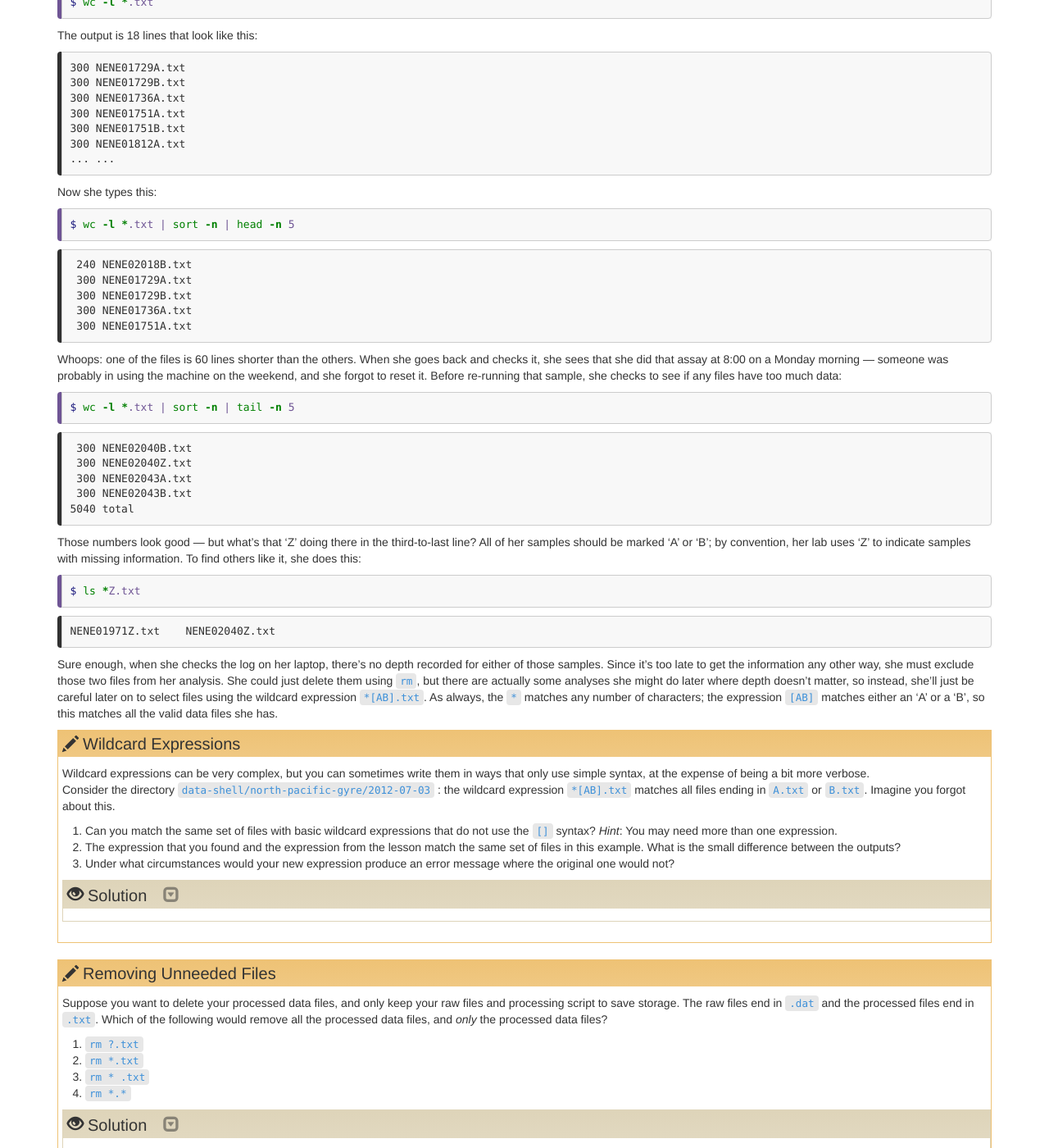
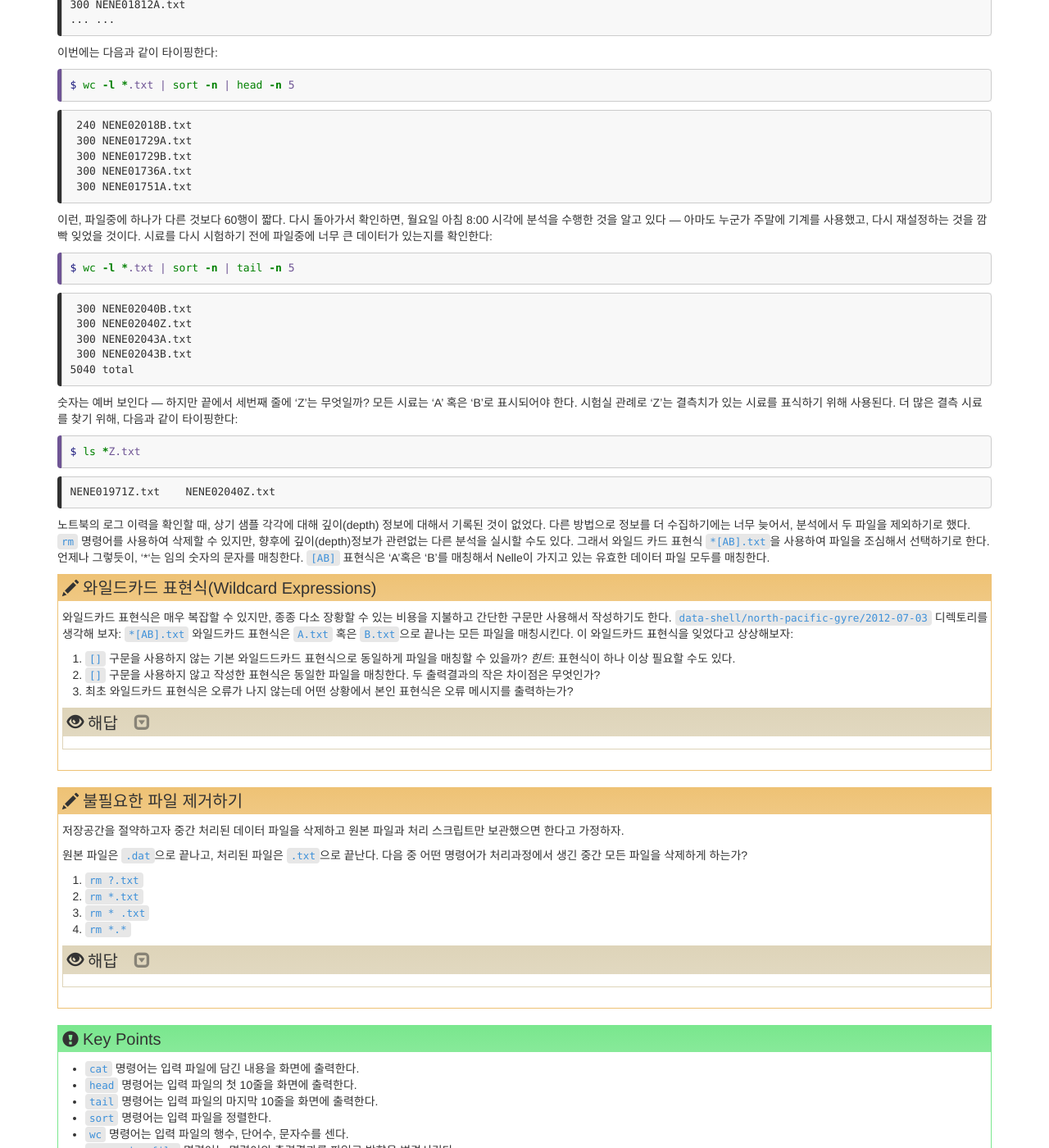
Before and after one commit to statkclee/shell-novice-kr, a Jekyll site: the page built from _episodes/04-pipefilter.md, in a window 1280 px wide and 1400 px high, scrolled down 8045 px. Shown: the whole window at 82% size. Built offline with Jekyll 4.4.1, drawn with Linux system fonts in a browser that asks for light colours; some of the changed text lies outside the part shown.

Commit message:
translated pipe and filter

````diff
--- a/_episodes/04-pipefilter.md
+++ b/_episodes/04-pipefilter.md
@@ -130,22 +130,21 @@ $ cat lengths.txt
 ~~~
 {: .output}
 
-> ## Output Page by Page
+> ## 페이지 단위 출력결과 살펴보기
 >
-> We'll continue to use `cat` in this lesson, for convenience and consistency,
-> but it has the disadvantage that it always dumps the whole file onto your screen.
-> More useful in practice is the command `less`,
-> which you use with `$ less lengths.txt`.
-> This displays a screenful of the file, and then stops.
-> You can go forward one screenful by pressing the spacebar,
-> or back one by pressing `b`.  Press `q` to quit.
+> 이번 학습에서 편리성과 일관성을 위해서 `cat` 명령어를 계속 사용한다.
+> 하지만, 파일 전체를 화면에 쭉 뿌린다는 면에서 단점이 있다.
+> 실무적으로 `less` 명령어가 더 유용한데 `$ less lengths.txt`와 같이 사용한다.
+> 파일을 화면 단위로 출력한다.
+> 아래로 내려가려면 스페이스바를 누르고, 뒤로 돌아가려면 `b`를 누르면 되고,
+> 빠져 나가려면 `q`를 누른다.
 {: .callout}
 
 이제 `sort` 명령어를 사용해서 파일 내용을 정렬합니다.
 
-> ## What Does `sort -n` Do?
+> ## `sort -n` 명령어는 어떤 작업을 수행할까?
 >
-> If we run `sort` on a file containing the following lines:
+> 다음 파일 행을 포함하고 있는 파일에 `sort` 명령어를 실행하면:
 >
 > ~~~
 > 10
@@ -156,7 +155,7 @@ $ cat lengths.txt
 > ~~~
 > {: .source}
 >
-> the output is:
+> 출력결과는 다음과 같다:
 >
 > ~~~
 > 10
@@ -167,7 +166,7 @@ $ cat lengths.txt
 > ~~~
 > {: .output}
 >
-> If we run `sort -n` on the same input, we get this instead:
+> 동일한 입력에 대해서 `sort -n`을 실행하면, 대신에 다음 결과를 얻게 된다:
 >
 > ~~~
 > 2
@@ -178,10 +177,10 @@ $ cat lengths.txt
 > ~~~
 > {: .output}
 >
-> Explain why `-n` has this effect.
+> 인수 `-n`이 왜 이런 효과를 가지는지 설명하세요.
 >
-> > ## Solution
-> > The `-n` flag specifies a numeric sort, rather than alphabetical.
+> > ## 해답
+> > `-n` 플래그는 알파벳 정렬이 아닌, 숫자 정렬하도록 명세한다.
 > {: .solution}
 {: .challenge}
 
@@ -226,58 +225,56 @@ $ head -n 1 sorted-lengths.txt
 `head`의 출력 결과는 가장 짧은 행을 가진 파일이 되어야만 된다.
 
 
-> ## Redirecting to the same file
+> ## 동일한 파일에 방향변경하기
 >
-> It's a very bad idea to try redirecting
-> the output of a command that operates on a file
-> to the same file. For example:
+> 명령어 출력결과를 방향변경하는데 동일한 파일에 보내는 것은 매우
+> 나쁜 아이디어다. 예를 들어:
 >
 > ~~~
 > $ sort -n lengths.txt > lengths.txt
 > ~~~
 > {: .language-bash}
 >
-> Doing something like this may give you
-> incorrect results and/or delete
-> the contents of `lengths.txt`.
+> 위와 같이 작업하게 되면 틀린 결과를 얻을 수 있을 뿐만 아니라
+> 경우에 따라서는 `lengths.txt` 파일 내용을 잃어버릴 수도 있다.
 {: .callout}
 
-> ## What Does `>>` Mean?
-> We have seen the use of `>`, but there is a similar operator `>>` which works slightly differently.
-> By using the `echo` command to print strings, test the commands below to reveal the difference
-> between the two operators:
+> ## `>>`은 무엇을 의미하는가?
+>
+> `>` 사용법을 살펴봤지만, 유사한 연산자로 `>>`도 있는데 다소 다른 방식으로 동작한다.
+> 문자열을 출력하는 `echo` 명령어를 사용해서, 두 연산자 차이를 밝혀내는데 아래 명령어를 테스트 한다:
 >
 > ~~~
 > $ echo hello > testfile01.txt
 > ~~~
 > {: .language-bash}
 >
-> and:
+>
 >
 > ~~~
 > $ echo hello >> testfile02.txt
 > ~~~
 > {: .language-bash}
 >
-> Hint: Try executing each command twice in a row and then examining the output files.
-> > ## Solution
-> > In the first example with `>`, the string "hello" is written to `testfile01.txt`,
-> > but the file gets overwritten each time we run the command.
+> 힌트: 각 명령문을 연속해서 두번 실행하고 나서, 출력결과로 나온 파일을 면밀히 조사한다.
+> > ## 해답
+> > `>` 연산자를 갖는 첫번째 예제에서 문자열 "hello"는 `testfile01.txt` 파일에 저장된다.
+> > 하지만, 매번 명령어를 실행할 때마다 파일에 덮어쓰기를 한다.
 > >
+> > 두번째 예제에서 `>>` 연산자도 마찬가지로 "hello"를 파일에 저장(이 경우 `testfile02.txt`)하는 것을 알 수 있다.
 > > We see from the second example that the `>>` operator also writes "hello" to a file
-> > (in this case`testfile02.txt`),
-> > but appends the string to the file if it already exists (i.e. when we run it for the second time).
+> > 하지만, 파일이 이미 존재하는 경우(즉, 두번째 명령어를 실행하게 되면) 파일에 문자열을 덧붙인다.
 > {: .solution}
 {: .challenge}
 
-> ## Appending Data
+> ## 데이터 덧붙이기
 >
-> We have already met the `head` command, which prints lines from the start of a file.
-> `tail` is similar, but prints lines from the end of a file instead.
+> `head` 명령어는 이미 만나봤다. 파일 시작하는 몇줄을 화면에 출력하는 역할을 수행한다.
+> `tail` 명령어도 유사하지만, 반대로 파일 마지막 몇줄을 화면에 출력하는 역할을 수행한다.
 >
-> Consider the file `data-shell/data/animals.txt`.
-> After these commands, select the answer that
-> corresponds to the file `animalsUpd.txt`:
+> `data-shell/data/animals.txt` 파일을 생각해 보자.
+> 다음 명령어를 실행하게 되면 `animalsUpd.txt` 파일에
+> 저장될 내용이 어떤 것일지 아래에서 정답을 고르세요:
 >
 > ~~~
 > $ head -n 3 animals.txt > animalsUpd.txt
@@ -285,16 +282,16 @@ $ head -n 1 sorted-lengths.txt
 > ~~~
 > {: .language-bash}
 >
-> 1. The first three lines of `animals.txt`
-> 2. The last two lines of `animals.txt`
-> 3. The first three lines and the last two lines of `animals.txt`
-> 4. The second and third lines of `animals.txt`
+> 1. `animals.txt` 파일 첫 3줄.
+> 2. `animals.txt` 파일 마지막 2줄.
+> 3. `animals.txt` 파일의 첫 3줄과 마지막 2줄.
+> 4. `animals.txt` 파일의 두번째 세번째 줄.
 >
-> > ## Solution
-> > Option 3 is correct.
-> > For option 1 to be correct we would only run the `head` command.
-> > For option 2 to be correct we would only run the `tail` command.
-> > For option 4 to be correct we would have to pipe the output of `head` into `tail -2` by doing `head -3 animals.txt | tail -2 >> animalsUpd.txt`
+> > ## 해답
+> > 정답은 3.
+> > 1번이 정답이 되려면, `head` 명령어만 실행한다.
+> > 2번이 정답이 되려면, `tail` 명령어만 실행한다.
+> > 4번이 정답이 되려면, `head -3 animals.txt | tail -2 >> animalsUpd.txt` 명령어를 실행해서 `head` 출력결과를 파이프에 넣어 `tail -2`를 실행해야 한다.
 > {: .solution}
 {: .challenge}
 
@@ -359,22 +356,21 @@ $ wc -l *.pdb | sort -n | head -n 1
 이번 경우는,
 `*.pdb`의 행수를 세어서 정렬해서 첫부분만 계산하는 것이 된다.
 
-> ## Piping Commands Together
+> ## 명령문을 파이프로 연결하기
 >
-> In our current directory, we want to find the 3 files which have the least number of
-> lines. Which command listed below would work?
+> 현재 작업 디렉토리에, 최소 행수를 갖는 파일을 세개 찾고자 한다.
+> 아래 열거된 어떤 명령어 중 어떤 것이 원하는 파일 3개를 찾아줄까?
 >
 > 1. `wc -l * > sort -n > head -n 3`
 > 2. `wc -l * | sort -n | head -n 1-3`
 > 3. `wc -l * | head -n 3 | sort -n`
 > 4. `wc -l * | sort -n | head -n 3`
 >
-> > ## Solution
-> > Option 4 is the solution.
-> > The pipe character `|` is used to feed the standard output from one process to
-> > the standard input of another.
-> > `>` is used to redirect standard output to a file.
-> > Try it in the `data-shell/molecules` directory!
+> > ## 해답
+> > 해답은 4.
+> > 파이프 문자 `|`을 사용해서 이 프로세스 표준출력을 다른 프로세스 표준입력으로 넣어준다.
+> > `>` 기호는 표준입력을 파일로 방향변경할 때 사용한다.
+> > `data-shell/molecules` 디렉토리에서도 시도해 보라!
 > {: .solution}
 {: .challenge}
 
@@ -438,43 +434,41 @@ $ wc -l *.pdb | sort -n | head -n 1
 > 그래서 표준 입력에서 읽지만, 쉘에게 `ammonia.pdb`의 내용을 `wc`에 표준 입력으로 보내라고 했다.
 {: .callout}
 
-> ## What Does `<` Mean?
+> ## `<` 기호이 의미하는 것은 무엇인가?
 >
-> Change directory to `data-shell` (the top level of our downloaded example data).
+> (다운로드 예제 데이터를 갖고 있는 최상위) `data-shell` 디렉토리로 작업 디렉토리를 변경한다.
 >
-> What is the difference between:
+> 다음 두 명령어 차이는 무엇인가?
 >
 > ~~~
 > $ wc -l notes.txt
 > ~~~
 > {: .language-bash}
 >
-> and:
+>
 >
 > ~~~
 > $ wc -l < notes.txt
 > ~~~
 > {: .language-bash}
 >
-> > ## Solution
-> > `<` is used to redirect input to a command.
+> > ## 해답
+> > `<` 기호는 입력을 방향변경을 해서 명령어로 전달한다.
 > >
-> > In both examples, the shell returns the number of lines from the input to
-> > the `wc` command.
-> > In the first example, the input is the file `notes.txt` and the file name is
-> > given in the output from the `wc` command.
-> > In the second example, the contents of the file `notes.txt` are redirected to
-> > standard input.
-> > It is as if we have entered the contents of the file by typing at the prompt.
-> > Hence the file name is not given in the output - just the number of lines.
-> > Try this for yourself:
+> > 상기 예제 모두에서, 쉘은 입력에서 `wc` 명령어를 통해 행수를 반환한다.
+> > 첫번째 예제에서, 입력은 `notes.txt` 파일이고, 파일명이
+> > `wc` 명령어로부터 출력으로 주어지게 된다.
+> > 두번째 예제로부터, `notes.txt` 파일 내용이 표준입력으로 방향변경을 통해 보내지게 된다.
+> > 이것은 마치 프롬프트에서 파일 콘텐츠를 타이핑하는 것과 같다.
+> > 따라서, 파일명이 출력에 주어지지 않는다 - 단지 행번호만 주어진다.
+> > 다음과 같이 타이핑해보자:
 > >
 > > ```
 > > $ wc -l
 > > this
 > > is
 > > a test
-> > Ctrl-D # This lets the shell know you have finished typing the input
+> > Ctrl-D # Ctrl-D를 타이핑하게 되면 쉘이 입력을 마무리한 것을 알게 전달하는 역할을 한다.
 > > ```
 > > {: .language-bash}
 > >
@@ -485,10 +479,10 @@ $ wc -l *.pdb | sort -n | head -n 1
 > {: .solution}
 {: .challenge}
 
-> ## Why Does `uniq` Only Remove Adjacent Duplicates?
+> ## `uniq`가 왜 인접한 중복 행만을 단지 제거한다고 생각합니까?
 >
-> The command `uniq` removes adjacent duplicated lines from its input.
-> For example, the file `data-shell/data/salmon.txt` contains:
+> 명령문 `uniq`는 입력으로부터 인접한 중복된 행을 제거한다.
+> 예를 들어, `salmon.txt` 파일에 다음이 포함되었다면,
 >
 > ~~~
 > coho
@@ -500,7 +494,7 @@ $ wc -l *.pdb | sort -n | head -n 1
 > ~~~
 > {: .source}
 >
-> Running the command `uniq salmon.txt` from the `data-shell/data` directory produces:
+> `data-shell/data` 디렉토리의 `uniq salmon.txt` 명령문 실행은 다음을 출력한다.
 >
 > ~~~
 > coho
@@ -510,11 +504,11 @@ $ wc -l *.pdb | sort -n | head -n 1
 > ~~~
 > {: .output}
 >
-> Why do you think `uniq` only removes *adjacent* duplicated lines?
-> (Hint: think about very large data sets.) What other command could
-> you combine with it in a pipe to remove all duplicated lines?
+> `uniq`가 왜 인접한 중복 행만을 단지 제거한다고 생각합니까?
+> (힌트: 매우 큰 파일을 생각해보세요.)
+> 모든 중복된 행을 제거하기 위해, 파이프로 다른 어떤 명령어를 조합할 수 있을까요?
 >
-> > ## Solution
+> > ## 해답
 > > ```
 > > $ sort salmon.txt | uniq
 > > ```
@@ -522,9 +516,9 @@ $ wc -l *.pdb | sort -n | head -n 1
 > {: .solution}
 {: .challenge}
 
-> ## Pipe Reading Comprehension
+> ## 파이프 독해능력
 >
-> A file called `animals.txt` (in the `data-shell/data` folder) contains the following data:
+> `data-shell/data` 폴더에 `animals.txt`로 불리는 파일은 다음 데이터를 포함한다
 >
 > ~~~
 > 2012-11-05,deer
@@ -538,20 +532,20 @@ $ wc -l *.pdb | sort -n | head -n 1
 > ~~~
 > {: .source}
 >
-> What text passes through each of the pipes and the final redirect in the pipeline below?
+> 다음 아래 파이프라인에 각 파이프를 통과하고, 마지막 방향변경을 마친 텍스트는 무엇이 될까요?
 >
 > ~~~
 > $ cat animals.txt | head -n 5 | tail -n 3 | sort -r > final.txt
 > ~~~
 > {: .language-bash}
-> Hint: build the pipeline up one command at a time to test your understanding
-> > ## Solution
-> > The `head` command extracts the first 5 lines from `animals.txt`.
-> > Then, the last 3 lines are extracted from the previous 5 by using the `tail` command.
-> > With the `sort -r` command those 3 lines are sorted in reverse order and finally,
-> > the output is redirected to a file `final.txt`.
-> > The content of this file can be checked by executing `cat final.txt`.
-> > The file should contain the following lines:
+> 힌트: 명령어를 한번에 하나씩 작성해서 파이프라인을 구축한 뒤에 이해한 것이 맞는지 시험한다.
+> > ## 해답
+> > `head` 명령어는 `animals.txt` 파일에서 첫 5 행을 추출한다.
+> > 그리고 나서, `tail` 명령어로 이전 5 행에서 마지막 3 행을 추출된다.
+> > `sort -r` 명령어는 역순으로 정렬을 시키게 된다.
+> > 마지막으로 출력결과는 `final.txt` 파일에 방향변경하여 화면이 아닌 파일로 보내진다.
+> > 파일에 저장된 내용은 `cat final.txt` 명령어를 실행하면 확인이 가능하다.
+> > 파일에는 다음 내용이 저장되어야 한다:
 > > ```
 > > 2012-11-06,rabbit
 > > 2012-11-06,deer
@@ -561,17 +555,17 @@ $ wc -l *.pdb | sort -n | head -n 1
 > {: .solution}
 {: .challenge}
 
-> ## Pipe Construction
+> ## 파이프 구성하기
 >
-> For the file `animals.txt` from the previous exercise, the command:
+> 이전 연습문제에 사용된 `animals.txt` 파일을 가지고 다음 명령어를 실행한다:
 >
 > ~~~
 > $ cut -d , -f 2 animals.txt
 > ~~~
 > {: .language-bash}
 >
-> uses the `-d` flag to separate each line by comma, and the `-f` flag
-> to print the second field in each line, to give the following output:
+> 콤마를 구분자로 각 행을 쪼개려고 하면 `-d` 플래그를 사용하고,
+> `-f` 플래그는 각행의 두번째 필드를 지정하게 되서 출력결과는 다음과 같다:
 >
 > ~~~
 > deer
@@ -585,11 +579,11 @@ $ wc -l *.pdb | sort -n | head -n 1
 > ~~~
 > {: .output}
 >
-> What other command(s) could be added to this in a pipeline to find
-> out what animals the file contains (without any duplicates in their
-> names)?
+> 파일에 담겨 있는 동물이 무엇인지를 알아내려면,
+> 다른 어떤 명령어가 파이프라인에 추가되어야 하나요?
+> (동물 이름에 어떠한 중복도 없어야 합니다.)
 >
-> > ## Solution
+> > ## 해답
 > > ```
 > > $ cut -d , -f 2 animals.txt | sort | uniq
 > > ```
@@ -597,9 +591,9 @@ $ wc -l *.pdb | sort -n | head -n 1
 > {: .solution}
 {: .challenge}
 
-> ## Which Pipe?
+> ## 파이프 선택?
 >
-> The file `animals.txt` contains 586 lines of data formatted as follows:
+> `animals.txt` 파일은 아래 형식으로 586줄로 구성되어 있다:
 >
 > ~~~
 > 2012-11-05,deer
@@ -610,9 +604,9 @@ $ wc -l *.pdb | sort -n | head -n 1
 > ~~~
 > {: .output}
 >
-> Assuming your current directory is `data-shell/data/`,
-> what command would you use to produce a table that shows
-> the total count of each type of animal in the file?
+> `data-shell/data/` 현재 디렉토리로 가정하고,
+> 다음 중 어떤 명령어가 동물 종류별로 전체 출현 빈도수를 나타내는 표를
+> 작성하는데 사용하면 좋을까요?
 >
 > 1.  `grep {deer, rabbit, raccoon, deer, fox, bear} animals.txt | wc -l`
 > 2.  `sort animals.txt | uniq -c`
@@ -621,21 +615,17 @@ $ wc -l *.pdb | sort -n | head -n 1
 > 5.  `cut -d, -f 2 animals.txt | sort | uniq -c`
 > 6.  `cut -d, -f 2 animals.txt | sort | uniq -c | wc -l`
 >
-> > ## Solution
-> > Option 5. is the correct answer.
-> > If you have difficulty understanding why, try running the commands, or sub-sections of
-> > the pipelines (make sure you are in the `data-shell/data` directory).
+> > ## 해답
+> > 정답은 5.
+> > 정답을 이해하는데 어려움이 있으면, (`data-shell/data` 디렉토리에 위치한 것을 확인한 후)
+> > 명령어 전체를 실행하거나, 파이프라인 일부를 실행해 본다.
 > {: .solution}
 {: .challenge}
 
 ## Nelle의 파이프라인 Pipeline: 파일 확인하기
 
-앞에서 설명한 것처럼 Nelle은 분석기를 통해 시료를 시험해서 1520개 파일을 `north-pacific-gyre/2012-07-03` 디렉토리에 생성했다.
+앞에서 설명한 것처럼 Nelle은 분석기를 통해 시료를 시험해서 17개 파일을 `north-pacific-gyre/2012-07-03` 디렉토리에 생성했다.
 빠르게 건전성 확인하기 위해, 홈디렉토리에서 시작해서, 다음과 같이 타이핑한다:
-
-Nelle has run her samples through the assay machines
-and created 17 files in the `north-pacific-gyre/2012-07-03` directory described earlier.
-As a quick sanity check, starting from her home directory, Nelle types:
 
 ~~~
 $ cd north-pacific-gyre/2012-07-03
@@ -643,7 +633,8 @@ $ wc -l *.txt
 ~~~
 {: .language-bash}
 
-The output is 18 lines that look like this:
+
+결과는 다음과 같은 18 행이 출력된다:
 
 ~~~
 300 NENE01729A.txt
@@ -656,7 +647,7 @@ The output is 18 lines that look like this:
 ~~~
 {: .output}
 
-Now she types this:
+이번에는 다음과 같이 타이핑한다:
 
 ~~~
 $ wc -l *.txt | sort -n | head -n 5
@@ -672,13 +663,10 @@ $ wc -l *.txt | sort -n | head -n 5
 ~~~
 {: .output}
 
-Whoops: one of the files is 60 lines shorter than the others.
-When she goes back and checks it,
-she sees that she did that assay at 8:00 on a Monday morning --- someone
-was probably in using the machine on the weekend,
-and she forgot to reset it.
-Before re-running that sample,
-she checks to see if any files have too much data:
+이런, 파일중에 하나가 다른 것보다 60행이 짧다.
+다시 돌아가서 확인하면, 월요일 아침 8:00 시각에 분석을 수행한 것을 알고 있다 ---
+아마도 누군가 주말에 기계를 사용했고, 다시 재설정하는 것을 깜빡 잊었을 것이다.
+시료를 다시 시험하기 전에 파일중에 너무 큰 데이터가 있는지를 확인한다:
 
 ~~~
 $ wc -l *.txt | sort -n | tail -n 5
@@ -694,11 +682,11 @@ $ wc -l *.txt | sort -n | tail -n 5
 ~~~
 {: .output}
 
-Those numbers look good --- but what's that 'Z' doing there in the third-to-last line?
-All of her samples should be marked 'A' or 'B';
-by convention,
-her lab uses 'Z' to indicate samples with missing information.
-To find others like it, she does this:
+숫자는 예버 보인다 ---
+하지만 끝에서 세번째 줄에 'Z'는 무엇일까?
+모든 시료는 'A' 혹은 'B'로 표시되어야 한다.
+시험실 관례로 'Z'는 결측치가 있는 시료를 표식하기 위해 사용된다.
+더 많은 결측 시료를 찾기 위해, 다음과 같이 타이핑한다:
 
 ~~~
 $ ls *Z.txt
@@ -710,41 +698,33 @@ NENE01971Z.txt    NENE02040Z.txt
 ~~~
 {: .output}
 
-Sure enough,
-when she checks the log on her laptop,
-there's no depth recorded for either of those samples.
-Since it's too late to get the information any other way,
-she must exclude those two files from her analysis.
-She could just delete them using `rm`,
-but there are actually some analyses she might do later where depth doesn't matter,
-so instead, she'll just be careful later on to select files using the wildcard expression `*[AB].txt`.
-As always,
-the `*` matches any number of characters;
-the expression `[AB]` matches either an 'A' or a 'B',
-so this matches all the valid data files she has.
+노트북의 로그 이력을 확인할 때, 상기 샘플 각각에 대해 깊이(depth) 정보에 대해서 기록된 것이 없었다.
+다른 방법으로 정보를 더 수집하기에는 너무 늦어서,
+분석에서 두 파일을 제외하기로 했다.
+`rm` 명령어를 사용하여 삭제할 수 있지만,
+향후에 깊이(depth)정보가 관련없는 다른 분석을 실시할 수도 있다.
+그래서 와일드 카드 표현식 `*[AB].txt`을 사용하여 파일을 조심해서 선택하기로 한다.
+언제나 그렇듯이, '\*'는 임의 숫자의 문자를 매칭한다.
+`[AB]` 표현식은 'A'혹은 'B'를 매칭해서 Nelle이 가지고 있는 유효한 데이터 파일 모두를 매칭한다.
 
-> ## Wildcard Expressions
+
+> ## 와일드카드 표현식(Wildcard Expressions)
 >
-> Wildcard expressions can be very complex, but you can sometimes write
-> them in ways that only use simple syntax, at the expense of being a bit
-> more verbose.
-> Consider the directory `data-shell/north-pacific-gyre/2012-07-03` :
-> the wildcard expression `*[AB].txt`
-> matches all files ending in `A.txt` or `B.txt`. Imagine you forgot about
-> this.
+> 와일드카드 표현식은 매우 복잡할 수 있지만, 종종 다소 장황할 수 있는 비용을 지불하고
+> 간단한 구문만 사용해서 작성하기도 한다.
+> `data-shell/north-pacific-gyre/2012-07-03` 디렉토리를 생각해 보자:
+> `*[AB].txt` 와일드카드 표현식은 `A.txt` 혹은 `B.txt`으로 끝나는 모든 파일을 매칭시킨다.
+> 이 와일드카드 표현식을 잊었다고 상상해보자:
 >
-> 1.  Can you match the same set of files with basic wildcard expressions
->     that do not use the `[]` syntax? *Hint*: You may need more than one
->     expression.
+> 1.  `[]` 구문을 사용하지 않는 기본 와일드드카드 표현식으로 동일하게 파일을 매칭할 수 있을까?
+      *힌트*: 표현식이 하나 이상 필요할 수도 있다.
 >
-> 2.  The expression that you found and the expression from the lesson match the
->     same set of files in this example. What is the small difference between the
->     outputs?
+> 2.  `[]` 구문을 사용하지 않고 작성한 표현식은 동일한 파일을 매칭한다.
+>     두 출력결과의 작은 차이점은 무엇인가?
 >
-> 3.  Under what circumstances would your new expression produce an error message
->     where the original one would not?
+> 3.  최초 와일드카드 표현식은 오류가 나지 않는데 어떤 상황에서 본인 표현식은 오류 메시지를 출력하는가?
 >
-> > ## Solution
+> > ## 해답
 > > 1.
 > >
 > > 	```
@@ -752,32 +732,31 @@ so this matches all the valid data files she has.
 > > 	$ ls *B.txt
 > > 	```
 > >	{: .language-bash}
-> > 2. The output from the new commands is separated because there are two commands.
-> > 3. When there are no files ending in `A.txt`, or there are no files ending in
-> > `B.txt`.
+> > 2. 새로운 명령어에서 나온 출력결과는 명령어가 두개라 구분된다.
+The output from the new commands is separated because there are two commands.
+> > 3. `A.txt`로 끝나는 파일이 없거나 `B.txt`로 끝나는 파일이 없는 경우 그렇다.
 > {: .solution}
 {: .challenge}
 
-> ## Removing Unneeded Files
+> ## 불필요한 파일 제거하기
 >
-> Suppose you want to delete your processed data files, and only keep
-> your raw files and processing script to save storage.
-> The raw files end in `.dat` and the processed files end in `.txt`.
-> Which of the following would remove all the processed data files,
-> and *only* the processed data files?
+> 저장공간을 절약하고자 중간 처리된 데이터 파일을 삭제하고
+> 원본 파일과 처리 스크립트만 보관했으면 한다고 가정하자.
+>
+> 원본 파일은 `.dat`으로 끝나고, 처리된 파일은 `.txt`으로 끝난다.
+> 다음 중 어떤 명령어가 처리과정에서 생긴 중간 모든 파일을 삭제하게 하는가?
 >
 > 1. `rm ?.txt`
 > 2. `rm *.txt`
 > 3. `rm * .txt`
 > 4. `rm *.*`
 >
-> > ## Solution
-> > 1. This would remove `.txt` files with one-character names
-> > 2. This is correct answer
-> > 3. The shell would expand `*` to match everything in the current directory,
-> > so the command would try to remove all matched files and an additional
-> > file called `.txt`
-> > 4. The shell would expand `*.*` to match all files with any extension,
-> > so this command would delete all files
+> > ## 해답
+> > 1. 한문자 `.txt` 파일을 제거한다.
+> > 2. 정답
+> > 3. `*` 기호로 인해 현재 디렉토리 모든 파일과 디렉토리를 매칭시킨다.
+> > 그래서 `*` 기호로 매칭되는 모든 것과 추가로 `.txt` 파일도 삭제한다.
+> > 4. `*.*` 기호는 임의 확장자를 갖는 모든 파일을 매칭시킨다.
+> > 따라서 `*.*` 기호는 모든 파일을 삭제한다.
 > {: .solution}
 {: .challenge}
````
